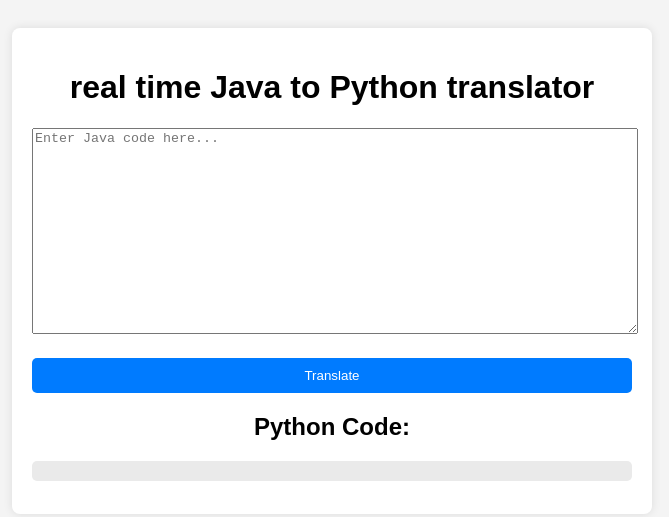
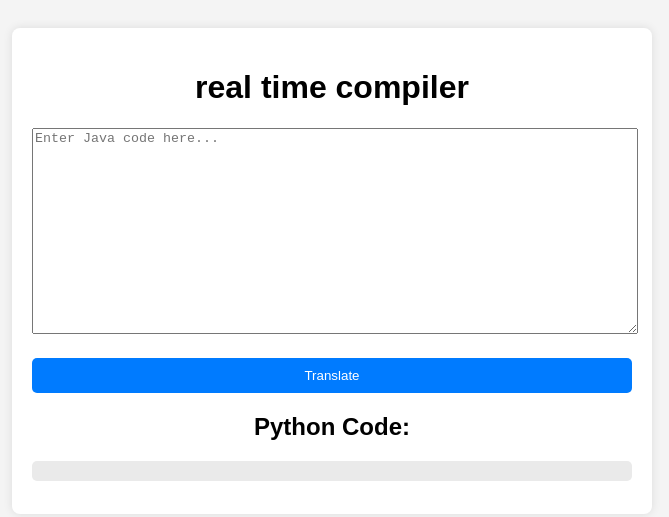
Before and after one commit to EaglerDevs/raveVM, a plain HTML site: page index.html in a window 1280 px wide. Shown: the whole page, without its empty margins (308-977 px from the left). Drawn offline with Linux system fonts and the light colour scheme.

Commit message:
Update index.html

```diff
--- a/index.html
+++ b/index.html
@@ -8,7 +8,7 @@
 </head>
 <body>
     <div class="container">
-        <h1>real time Java to Python translator</h1>
+        <h1>real time compiler</h1>
         <textarea id="javaInput" placeholder="Enter Java code here..."></textarea>
         <button id="translateBtn">Translate</button>
         <h2>Python Code:</h2>
```
